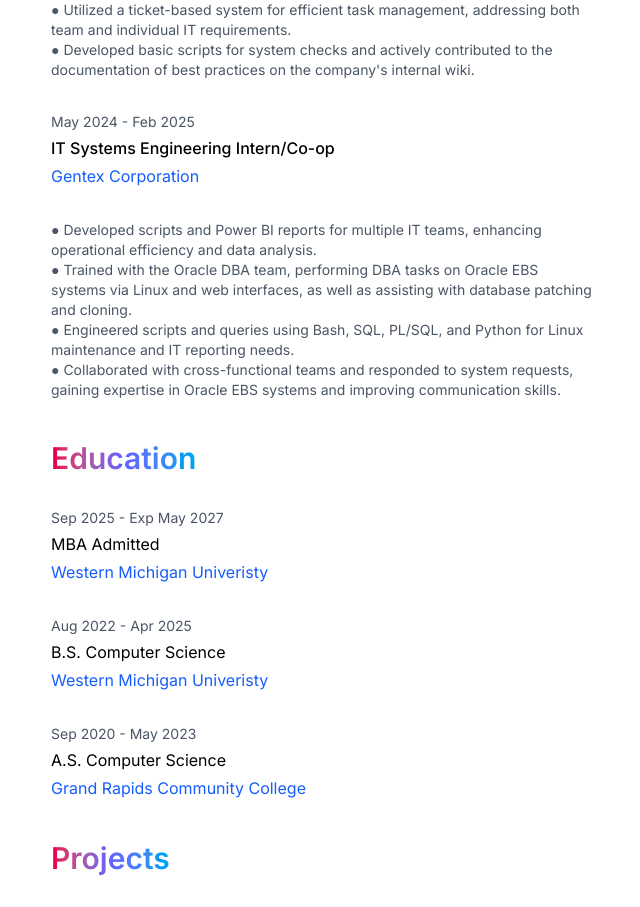
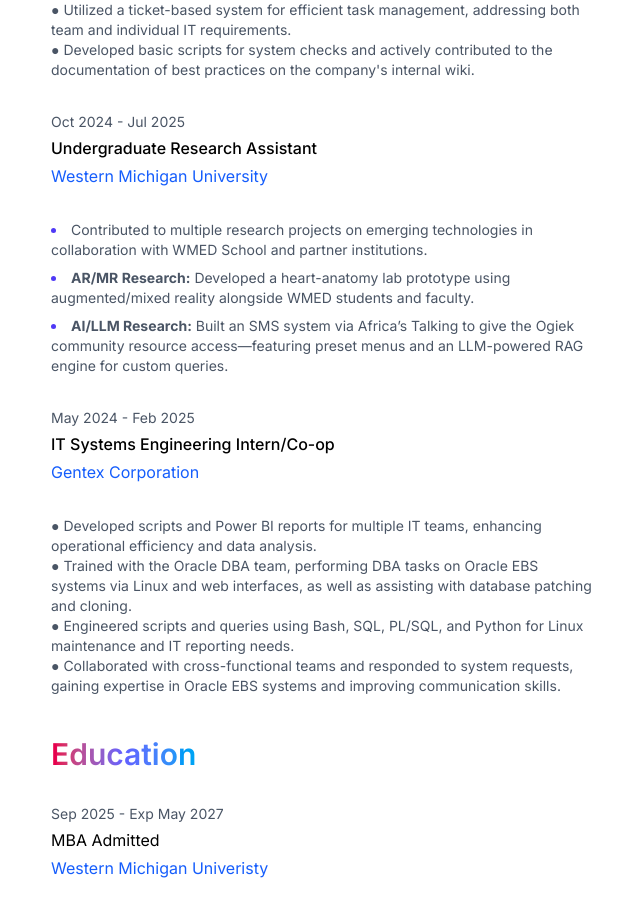
Before and after one commit to grcodeman/cody-portfolio, a Next.js app: page / in a window 1280 px wide. Shown: the part 868-1775 px from the top of the page, without its empty margins (317-957 px from the left). Built offline with nearby package versions, Linux system fonts and the light colour scheme.

Commit message:
adding undergrad ra with list bullet points

```diff
--- a/app/page.tsx
+++ b/app/page.tsx
@@ -111,6 +111,24 @@
                 ● Utilized a ticket-based system for efficient task management, addressing both team and individual IT requirements. <br />
                 ● Developed basic scripts for system checks and actively contributed to the documentation of best practices on the company&apos;s internal wiki.
               </p>
+            </div>
+
+            <div className="space-y-8">
+              <div className="flex items-center justify-between">
+                <div className="space-y-1">
+                  <p className="text-gray-600 dark:text-gray-400 text-sm">Oct 2024 - Jul 2025</p>
+                  <p className="font-medium">Undergraduate Research Assistant</p>
+                  <p className="text-blue-600 dark:text-blue-400">Western Michigan University</p>
+                </div>
+              </div>
+              <p className="text-gray-600 dark:text-gray-400 text-sm">
+                <ul className="list-disc list-inside marker:text-indigo-600 space-y-2">
+                  <li>Contributed to multiple research projects on emerging technologies in collaboration with WMED School and partner institutions.</li>
+                  <li><strong>AR/MR Research:</strong> Developed a heart-anatomy lab prototype using augmented/mixed reality alongside WMED students and faculty.</li>
+                  <li><strong>AI/LLM Research:</strong> Built an SMS system via Africa’s Talking to give the Ogiek community resource access—featuring preset menus and an LLM-powered RAG engine for custom queries.</li>
+                </ul>
+
+                </p>
             </div>
 
             <div className="space-y-8">
```
